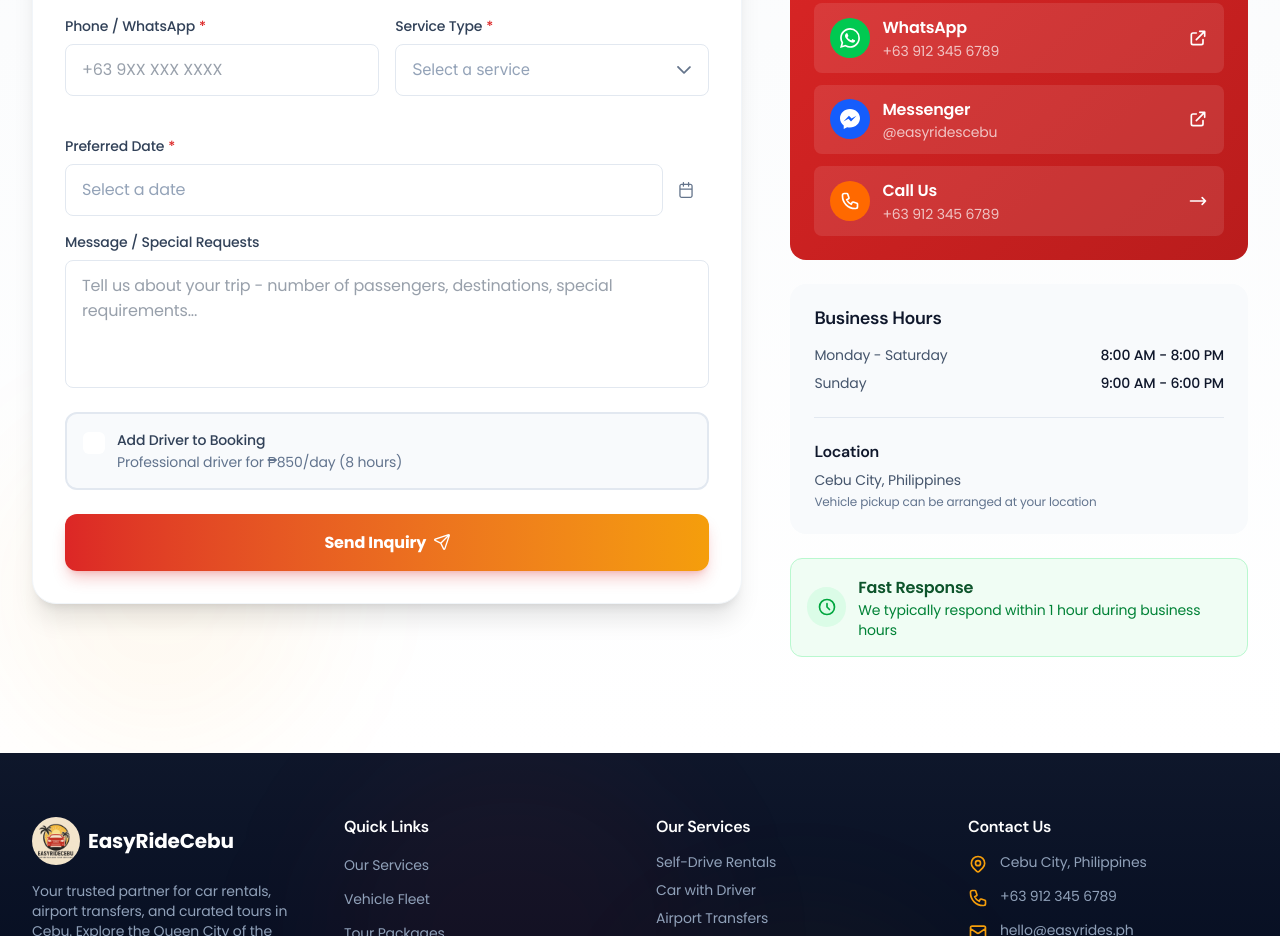
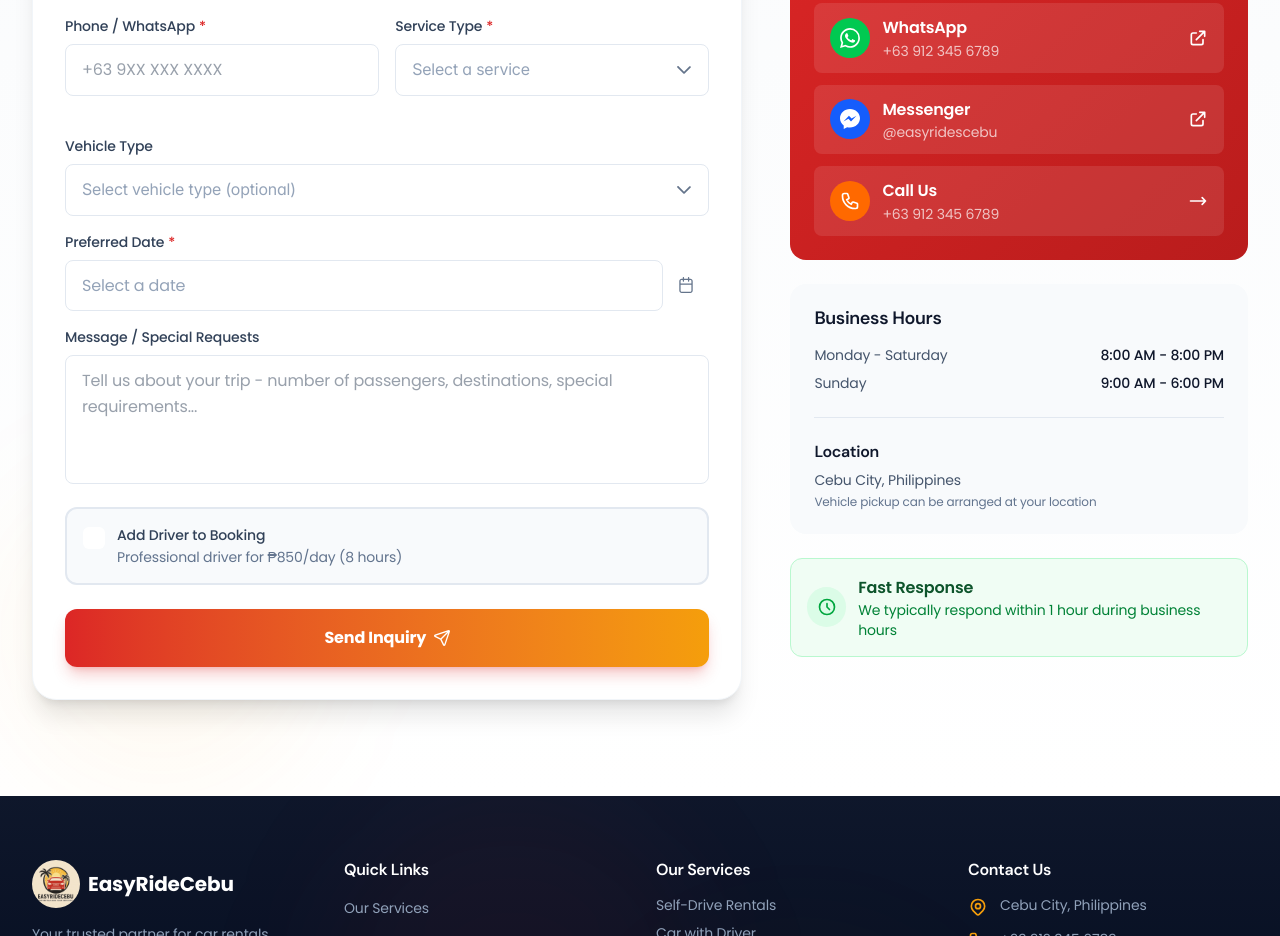
Before and after one commit to j-andradeii/easyrides-cebu, a Next.js app: page / in a window 1280 px wide. Shown: the part 8660-9596 px from the top of the page. Built offline with nearby package versions, Linux system fonts and the light colour scheme; no server answers.

Commit message:
add vehicle dropdown

```diff
--- a/src/components/landing/ContactSection.tsx
+++ b/src/components/landing/ContactSection.tsx
@@ -33,6 +33,10 @@
     .string()
     .required(FORM_MESSAGES.SELECT_REQUIRED)
     .oneOf(['car-rental', 'airport-transfer', 'tour', 'custom'], FORM_MESSAGES.SELECT_REQUIRED),
+  vehicleType: yup
+    .string()
+    .oneOf(['sedan', 'suv', 'van'], 'Please select a valid vehicle type')
+    .optional(),
   preferredDate: yup
     .date()
     .required(FORM_MESSAGES.DATE_REQUIRED)
@@ -55,6 +59,12 @@
   { value: 'custom', label: 'Custom Tour / Other' },
 ];
 
+const vehicleOptions = [
+  { value: 'sedan', label: 'Sedan (5-seater) - ₱1,500/day' },
+  { value: 'suv', label: 'SUV (7-seater) - ₱2,500/day' },
+  { value: 'van', label: 'Van (15-seater) - ₱3,500/day' },
+];
+
 export function ContactSection() {
   const [toast, setToast] = useState<Toast>(null);
 
@@ -73,6 +83,7 @@
       email: '',
       phone: '',
       serviceType: undefined,
+      vehicleType: undefined,
       preferredDate: undefined,
       message: '',
       addDriver: false,
@@ -222,6 +233,14 @@
                       showRequired
                     />
                   </div>
+
+                  {/* Vehicle Type - Optional */}
+                  <FormSelect
+                    name="vehicleType"
+                    label="Vehicle Type"
+                    options={vehicleOptions}
+                    placeholder="Select vehicle type (optional)"
+                  />
 
                   {/* Preferred Date */}
                   <FormCalendar
```
